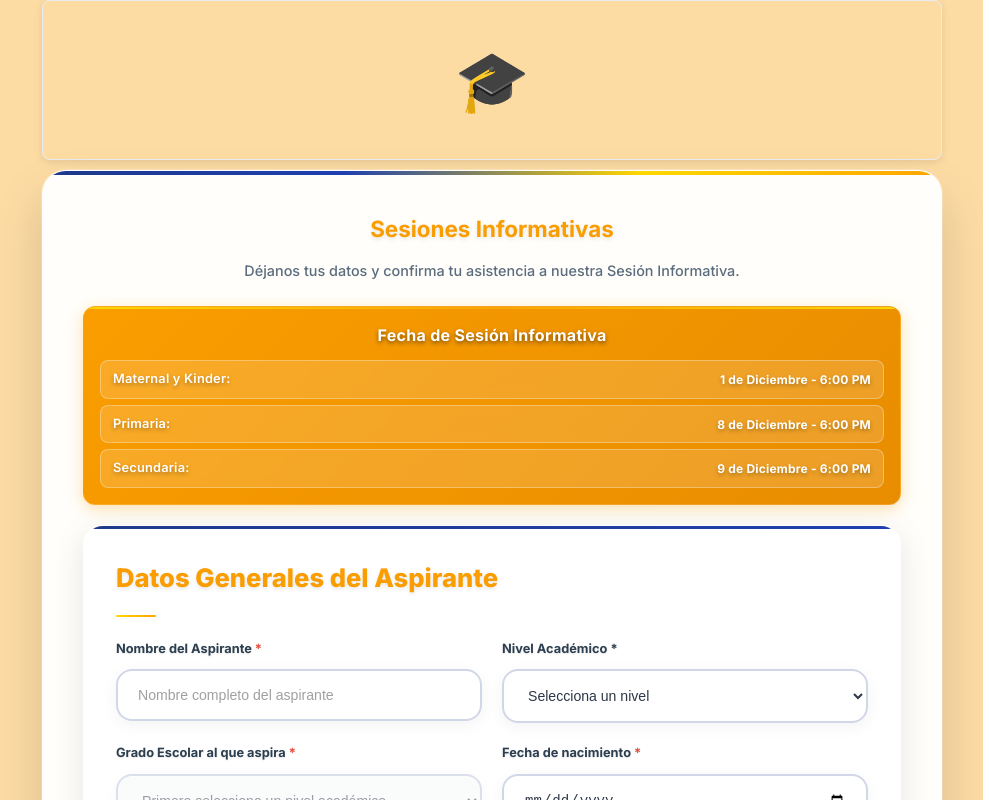
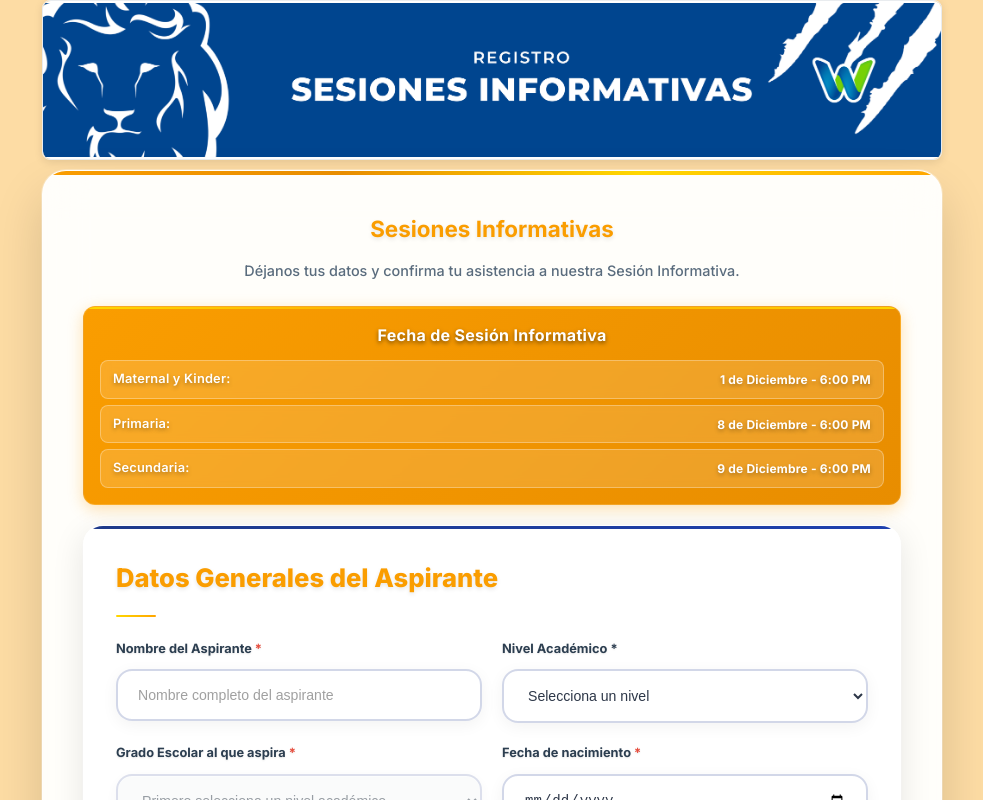
Before and after one commit to winston93-cloud/open_house, a Next.js app: page /sesiones in a window 1280 px wide. Shown: the top 800 px of the page, without its empty margins (148-1131 px from the left). Built offline with nearby package versions, Linux system fonts and the light colour scheme.

Commit message:
🔧 Corregir estructura de clases en sesiones
- Envolver todo el componente en div con clase sesiones-form-container
- Mover clase del form-container al contenedor padre
- Aplicar estilos CSS correctamente a todo el componente
- Incluir banner dentro del contenedor con clase

```diff
--- a/app/components/SesionesForm.tsx
+++ b/app/components/SesionesForm.tsx
@@ -230,7 +230,7 @@ export default function SesionesForm() {
   }
 
   return (
-    <>
+    <div className="sesiones-form-container">
       <style jsx global>{`
         .sesiones-form-container .form-intro h2 {
           color: #FA9D00;
@@ -276,15 +276,17 @@ export default function SesionesForm() {
 
       {/* Winston Banner */}
       <div className="winston-banner">
-        <div style={{ fontSize: '60px', textAlign: 'center', padding: '20px' }}>
-          🎓
-        </div>
+        <img
+          src="/logos/banner sesiones.png"
+          alt="Banner Sesiones Informativas"
+          className="winston-banner-image"
+        />
       </div>
 
 
 
       {/* Form Container */}
-      <div className="form-container sesiones-form-container">
+      <div className="form-container">
         <div className="form-intro">
           <h2>Sesiones Informativas</h2>
           <p>Déjanos tus datos y confirma tu asistencia a nuestra Sesión Informativa.</p>
@@ -632,6 +634,6 @@ export default function SesionesForm() {
           </div>
         </div>
       )}
-    </>
+    </div>
   )
 }
```
